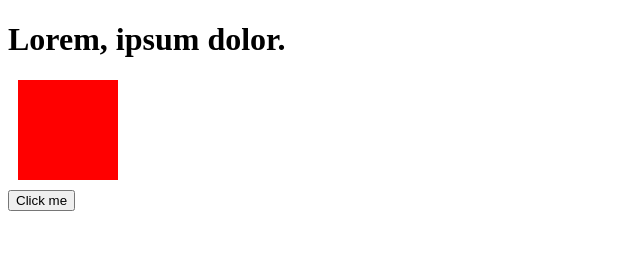
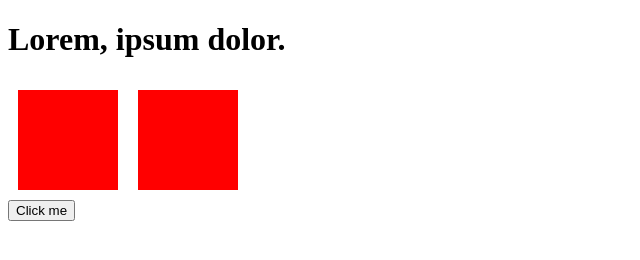
Before and after one commit to scorcuera/intro-dom, a plain HTML site: page index.html in a window 1280 px wide. Both pictures are taken after a click on the button "Click me". Shown: the whole page, without its empty margins (0-640 px from the left). Drawn offline with Linux system fonts and the light colour scheme.

Commit message:
added solution to exerciseThree

```diff
--- a/index.js
+++ b/index.js
@@ -1,3 +1,5 @@
 function change() {
-    // your code goes here
+    let newSquare = "<div class='redSquare'></div>";
+    let articleElement = document.querySelector('article');
+    articleElement.innerHTML += newSquare;
 }
--- a/style.css
+++ b/style.css
@@ -4,3 +4,8 @@
     width: 100px;
     background-color: red;
 }
+
+article {
+    display: flex;
+    flex-wrap: wrap;
+}
```
